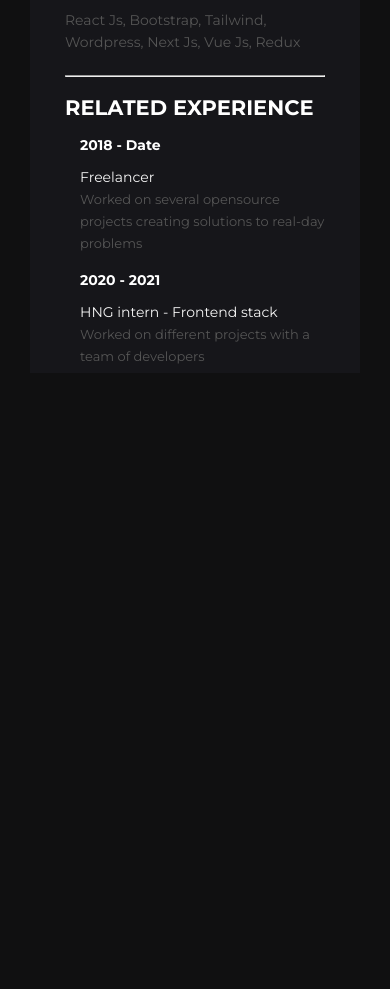
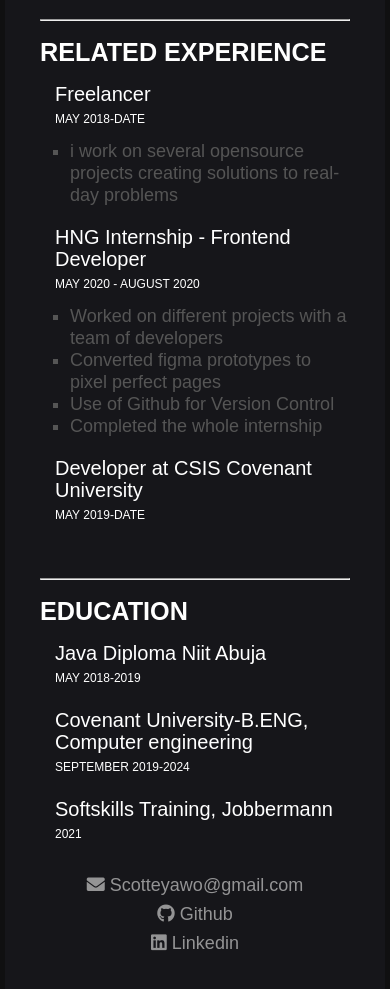
Before and after one commit to Babsmutini/Resume, a plain HTML site: page index.html in a window 390 px wide. Shown: the part 501-1490 px from the top of the page. Before the commit the page ends 904 px from the top, so only its background shows below. Drawn offline with Linux system fonts and the light colour scheme.

Commit message:
Updates
Little css design updates made to the content

```diff
--- a/css/style.css
+++ b/css/style.css
@@ -1,5 +1,8 @@
-@import
- url("https://fonts.googleapis.com/css?family=Montserrat:400,500,700&display=swap");
+/* @import
+ url("https://fonts.googleapis.com/css?family=Montserrat:400,500,700&display=swap"); */
+
+ @import url('https://fonts.googleapis.com/css2?family=Gothic+A1:wght@300;400;500;700&display=swap');
+
 
 *{
     margin: 0;
@@ -20,38 +23,47 @@ body {
 h1{
     color: #fff;
     text-transform: uppercase;
+    font-size: 1.8em;
+}
+
+
+section{
+    padding: 10px 0 10px 0;
 }
 
 small{
     color: #FFFFFF;
 }
 
+p{
+    color: #949495;
+    font-size: 18px;
+}
+
+span{
+    color: white;
+
+}
 
 .container{
     padding: 0 15px 0 15px;
 }
-section{
-    padding: 10px 0 10px 0;
-}
+
 .resume{
     display: flex;
     height: auto;
     flex-direction: row;
     order: 2;
-    padding: 30px;
+    padding: 85px;
 }
-.resume_left h3{
-    color: #fff;
-}
+
 
 .resume_left{
     display: flex;
     flex-direction: column;
     justify-content: center;
-    padding: 20px;
-    width: 60%;
+    width: 40%;
     height: 100vh;
-
 }
 
 .resume_left_container{
@@ -60,16 +72,37 @@ section{
     justify-content: space-between;
     flex-grow: 1;
 }
+
+.hero h1{
+    font-size: 5em;
+    font-weight: 700;
+    line-height: 1;
+    text-transform: capitalize;
+}
+
+.hero p{
+    padding-top: 50px;
+    padding-right: 100px;
+    font-size: 17px;
+}
+
 .resume_left_footer > ul{
     display: flex;
     flex-wrap: wrap;
     padding: 5px 0 5px 0;
-
+    padding-bottom: 50px;
 }
 
-/* .resume_left_footer{
-    padding-bottom: 80px;
-} */
+.resume_left_footer  .contact{
+    /* color: white; */
+    align-items: center;
+    font-size: 1.2em;
+    padding-right: 5px;
+}
+
+.resume_left_footer .contact li  a{
+    color: white;
+}
 
 .resume_left_footer  ul  li  div img{
     width: 40px;
@@ -86,34 +119,30 @@ section{
 }
 .resume_left_footer a{
     color: inherit;
+    text-decoration: none;
 }
 
 .resume_left_footer a:hover{
     color: white;
 }
 
-.resume_left_footer .contact{
- display: inline-flex;
-}
-
 .resume_left_footer > ul:last-of-type{
     margin-bottom: 80px;
 }
-
-
 .resume_right{
     display: flex;
     position: relative;
     width: 50%;
-    overflow-y: auto;
-    height: 100vh;
+    overflow-y:scroll;
+    height: 90vh;
+    margin-left: 15em;
     background-color: #16161A;
 }
 .resume_right .hidden{
     display: none;
 }
-.resume_right small{
-    font-size: 13px;
+.resume_right-details p{
+    font-size: 20px;
 }
 .resume .resume_right{
    display: flex;
@@ -124,6 +153,15 @@ section{
 .resume_right-details{
     padding-left: 15px;
     padding-bottom: 20px;
+}
+.resume_right-details h1{
+    font-weight: 500;
+}
+.resume_right-details h3{
+    color: #fff;
+    padding-top: 1em;
+    font-weight: 300;
+    font-size: 20px;
 }
 .resume_right-details h4{
     padding-bottom: 10px;
@@ -136,23 +174,66 @@ section{
    color: #F5F5F5;
 
 }
-.resume_right-details small{
-     padding: 0;
-     color:  #555555;
+.resume_right-details ul{
+    padding-top: 10px;
+    padding-left: 15px;
+}
+.resume_right-details ul li{
+    list-style-type: square;
+    color:  #555555;
+    font-size: 18px;
 
+}
+.date{
+    font-size: 12px!important;
 }
 
 /* Media queries */
 @media only screen and (max-width: 600px) {
+    body{
+        overflow: visible;
+    }
+    .resume{
+        padding: 5px;
+        flex-direction: column;
+    }
     .resume_left{
         display: none;
+        flex-direction: column;
+        justify-content: center;
+        width: 100%;
+        height: auto;
     }
     .resume_right{
+        height: auto;
         width: 100%;
+        overflow-y:none;
+        margin-left: 0;
     }
     .resume_right .hidden{
         display: block;
         padding-bottom: 20px;
         line-height: 1;
     }
+    .hidden .hidden_contact{
+        display: flex;
+        flex-direction: column;
+        align-items: center;
+        justify-content:center;
+        color: #949495;
+       font-size: 18px;
+
+    }
+    .hidden_contact .icon{
+        padding: 10px 0 0 0 ;
+    }
+
+    .hidden_contact a{
+        color: inherit;
+        text-decoration: none;
+    }
+
+    .hidden_contact a:hover{
+        color: #fff;
+    }
   }
--- a/index.html
+++ b/index.html
@@ -6,7 +6,8 @@
     <meta name="viewport" content="width=device-width, initial-scale=1.0">
     <title>Resume</title>
     <link rel="stylesheet" href="css/style.css">
-    <script src="https://kit.fontawesome.com/b99e675b6e.js"></script>
+    <link rel="stylesheet" href="https://use.fontawesome.com/releases/v5.0.7/css/all.css">
+    <!-- <script src="https://kit.foentawesome.com/b99e675b6e.js"></script> -->
 </head>
 <body>
     <div class="resume">
@@ -14,9 +15,8 @@
         <div class="resume_left">
             <div class="resume_left_container">
                 <div class="hero">
-                    <h1>Eyawo Okiemute Scott</h1>
-                    <br>
-                    <h3>Frontend Developer</h3>
+                    <h1>Hello, I'm <br>Scott Eyawo&#8228;</h1>
+                    <p>I'm a <span>Frontend Software Developer</span>. I am highly motivated and passionate about <span>Transforming</span> ideas from pixels to scalable <span>Products.</span></p>
                 </div>
                 <div class="resume_left_footer">
                     <!-- Refrences  -->
@@ -37,19 +37,27 @@
                                <a href="zuri.team"><img src="img/zuri.png" alt=""></a>
                               </div>
                         </li>
-                        <li></li>
                     </ul>
 
                     <!-- Contact  -->
-                    <h3>Contact</h3>
-                    <ul class="">
-                        <li class="contact">
+                    <ul class="contact">
+                        <li>
                             <div class="icon">
                                 <i class="fas fa-envelope"></i>
-                              </div>
-                              <div class="data">
                                 <a href="mailto:scotteyawo@gmail.com">Scotteyawo@gmail.com</a>
                               </div>
+                        </li>
+                        <li>
+                            <div class="icon">
+                                <i class="fab fa-github"></i>
+                                <a href="https://github.com/Babsmutini">Github</a>
+                            </div>
+                        </li>
+                        <li>
+                            <div class="icon">
+                                <i class="fab fa-linkedin"></i>
+                                <a href="https://www.linkedin.com/in/okiemute-scott-eyawo-9072021b3/">Linkedin</a>
+                            </div>
                         </li>
                     </ul>
                 </div>
@@ -63,8 +71,7 @@
                 <h1 class="hidden">Eyawo Okiemute </h1>
                 <h1>About </h1>
                 <section>
-                    <p>I am a Frontend Software developer eager to team success through hard work, attention to detail, and excellent organizational skills. Motivated to learn, grow and excel in my field of specialization
-                    </p>
+                    <p>I'm a Frontend Software developer eager to team success through hard work, attention to detail, and excellent organizational skills. Motivated to learn, grow and excel in my field of specialization </p>
                     <br>
                     <hr>
                 </section>
@@ -88,18 +95,32 @@
                 <section>
                     <h1>Related experience</h1>
                     <div class="resume_right-details">
-                        <h4> 2018 - Date</h4>
-                        <p>Freelancer</p>
-                        <small>Worked on several opensource projects creating solutions to real-day problems</small>
-                        <h4> 2020 - 2021</h4>
-                        <p>HNG intern - Frontend stack</p>
-                        <small>Worked on different projects with a team of developers</small><br>
-                        <small>Converted figma prototypes to pixel perfect pages</small><br>
-                        <small>Use of Github for Version Control</small>
-                        <h4> 2021 - Present</h4>
-                        <p>Developer at CSIS Covenant University</p>
-                        <small>Built complex components using React and Bootstrap</small>
-                        <small>Managed app states using redux</small>
+                        <h3>
+                            Freelancer
+                            <br>
+                            <span class="date">MAY 2018-DATE</span>
+                        </h3>
+                        <ul>
+                            <li>i work on several opensource projects creating solutions to real-day problems</li>
+                        </ul>
+                        <h3>
+                            HNG Internship - Frontend Developer
+                            <br>
+                            <span class="date">MAY 2020 - AUGUST 2020</span>
+                        </h3>
+                        <ul>
+                            <li>Worked on different projects with a team of developers</li>
+                            <li>Converted figma prototypes to pixel perfect pages</li>
+                            <li>Use of Github for Version Control</li>
+                            <li>Completed the whole internship</li>
+                        </ul>
+                        <h3>
+                            Developer at CSIS Covenant University
+                            <br>
+                            <span class="date">MAY 2019-DATE</span>
+                        </h3>
+                        <ul>
+                        </ul>
                     </div>
                     <br>
                     <hr>
@@ -108,14 +129,44 @@
                 <section>
                     <h1>Education</h1>
                     <div class="resume_right-details">
-                        <h4> 2018 - 2019</h4>
-                        <p>Java Diploma(Niit Abuja)</p>
-                        <h4> 2019 - 2024</h4>
-                        <p>Covenant Univeristy-B.ENG, Computer engineering</p>
-                        <h4> 2021 </h4>
-                        <p>Softskills Training, Jobbermann</p>
+                        <h3>
+                            Java Diploma Niit Abuja
+                            <br>
+                            <span class="date">MAY 2018-2019</span>
+                        </h3>
+                        <h3>
+                            Covenant University-B.ENG, Computer engineering
+                            <br>
+                            <span class="date">SEPTEMBER 2019-2024</span>
+                        </h3>
+                        <h3>
+                            Softskills Training, Jobbermann
+                            <br>
+                            <span class="date">2021</span>
+                        </h3>
+
                     </div>
-                    <p class="hidden">Email: Scotteyawo@gmail.com</p>
+
+
+                    <!-- Class for hidden elements -->
+                    <div class="hidden">
+                        <div class="hidden_contact">
+                            <div class="icon">
+                                <i class="fas fa-envelope"></i>
+                                <a href="mailto:scotteyawo@gmail.com">Scotteyawo@gmail.com</a>
+
+                            </div>
+                            <div class="icon">
+                                <i class="fab fa-github"></i>
+                                <a href="https://github.com/Babsmutini">Github</a>
+                            </div>
+                            <div class="icon">
+                                <i class="fab fa-linkedin"></i>
+                                <a href="https://www.linkedin.com/in/okiemute-scott-eyawo-9072021b3/">Linkedin</a>
+                            </div>
+                        </div>
+                    </div>
+
                 </section>
 
             </div>
```
